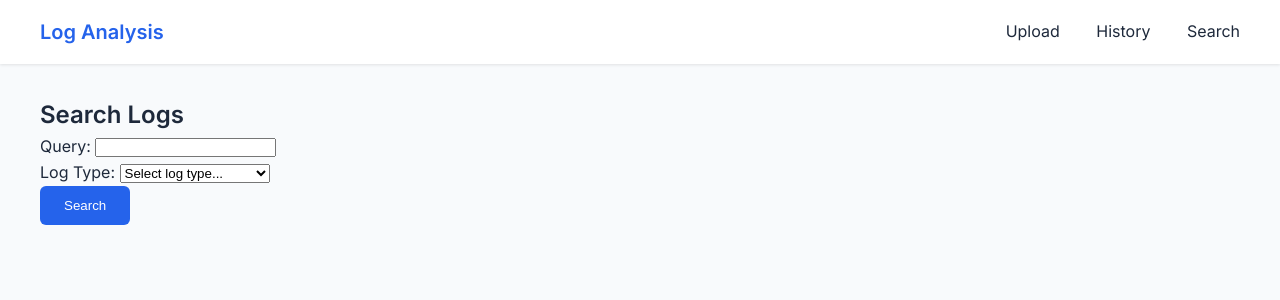
After one commit to JoseMokeni/Projet-ELK, a Flask app: page /search in a window 1280 px wide. The commit adds this page. Shown: the top 300 px of the page. Run offline with Flask 3, Linux system fonts and the light colour scheme; parts of the project's set-up code (start-up, migrations or seed data) failed here and were passed over.

Commit message:
querying elastic works

```diff
--- a/frontend/app.py
+++ b/frontend/app.py
@@ -4,8 +4,13 @@ import re
 from werkzeug.utils import secure_filename
 from datetime import datetime
 from dotenv import load_dotenv  # Add this import
+from elasticsearch import Elasticsearch
+import logging
 
 load_dotenv()  # Load environment variables
+
+# Configure logging
+logging.basicConfig(level=logging.DEBUG, format='%(asctime)s [%(levelname)s] %(message)s')
 
 app = Flask(__name__)
 app.config['SECRET_KEY'] = 'this-is-my-secret-key'  # Message flashing
@@ -35,6 +40,12 @@ LOG_DIRS = {
 # Create all required directories
 for directory in LOG_DIRS.values():
     os.makedirs(directory, exist_ok=True)
+
+# Initialize Elasticsearch client
+if infra == 'docker':
+    es = Elasticsearch(['http://elasticsearch:9200'])
+else:
+    es = Elasticsearch(['http://localhost:9200'])
 
 def allowed_file(filename):
     """Check if the file extension is allowed"""
@@ -173,5 +184,40 @@ def upload_files():
 
     return render_template('upload.html')
 
+@app.route('/search', methods=['GET', 'POST'])
+def search_logs():
+    if request.method == 'POST':
+        query_text = request.form.get('query')
+        log_type = request.form.get('log_type')
+
+        logging.debug(f"Received search request: query='{query_text}', log_type='{log_type}'")
+
+        if not query_text or not log_type:
+            flash('Please enter a query and select a log type')
+            logging.warning('Search request missing query or log_type')
+            return redirect(url_for('search_logs'))
+
+        index_name = f"{log_type}-*"
+        search_body = {
+            "query": {
+                "query_string": {
+                    "query": query_text
+                }
+            }
+        }
+        logging.debug(f"Elasticsearch search body: {search_body}")
+        try:
+            res = es.search(index=index_name, body=search_body)
+            hits = res['hits']['hits']
+            logging.debug(f"Elasticsearch returned {len(hits)} hits")
+        except Exception as e:
+            logging.error(f"Error querying Elasticsearch: {e}")
+            flash('Error querying Elasticsearch')
+            hits = []
+
+        return render_template('search.html', hits=hits, query=query_text, log_type=log_type)
+    else:
+        return render_template('search.html')
+
 if __name__ == '__main__':
     app.run(debug=True)
--- a/frontend/requirements.txt
+++ b/frontend/requirements.txt
@@ -1,3 +1,4 @@
 flask
 werkzeug
 python-dotenv
+elasticsearch
--- a/frontend/templates/base.html
+++ b/frontend/templates/base.html
@@ -128,6 +128,7 @@
             <div class="nav-links">
                 <a href="{{ url_for('upload_files') }}">Upload</a>
                 <a href="{{ url_for('upload_history') }}">History</a>
+                <a href="{{ url_for('search_logs') }}">Search</a>
             </div>
         </div>
     </nav>
--- /dev/null
+++ b/frontend/templates/search.html
@@ -0,0 +1,46 @@
+
+{% extends "base.html" %}
+
+{% block title %}Search Logs{% endblock %}
+
+{% block content %}
+    <h2>Search Logs</h2>
+    <form method="POST">
+        <div>
+            <label for="query">Query:</label>
+            <input type="text" name="query" id="query" value="{{ query|default('') }}" required>
+        </div>
+        <div>
+            <label for="log_type">Log Type:</label>
+            <select name="log_type" id="log_type" required>
+                <option value="">Select log type...</option>
+                <option value="mysql-slow" {% if log_type == 'mysql' %}selected{% endif %}>MySQL Slow Queries</option>
+                <option value="nginx-access" {% if log_type == 'nginx' %}selected{% endif %}>Nginx Access</option>
+                <option value="system-metrics" {% if log_type == 'system' %}selected{% endif %}>System Metrics</option>
+            </select>
+        </div>
+        <button type="submit" class="btn btn-primary">Search</button>
+    </form>
+
+    {% if hits %}
+        <h3>Search Results</h3>
+        <table>
+            <thead>
+                <tr>
+                    <th>Timestamp</th>
+                    <th>Data</th>
+                </tr>
+            </thead>
+            <tbody>
+                {% for hit in hits %}
+                    <tr>
+                        <td>{{ hit._source['@timestamp'] }}</td>
+                        <td>{{ hit._source }}</td>
+                    </tr>
+                {% endfor %}
+            </tbody>
+        </table>
+    {% elif query is defined %}
+        <p>No results found.</p>
+    {% endif %}
+{% endblock %}
```
